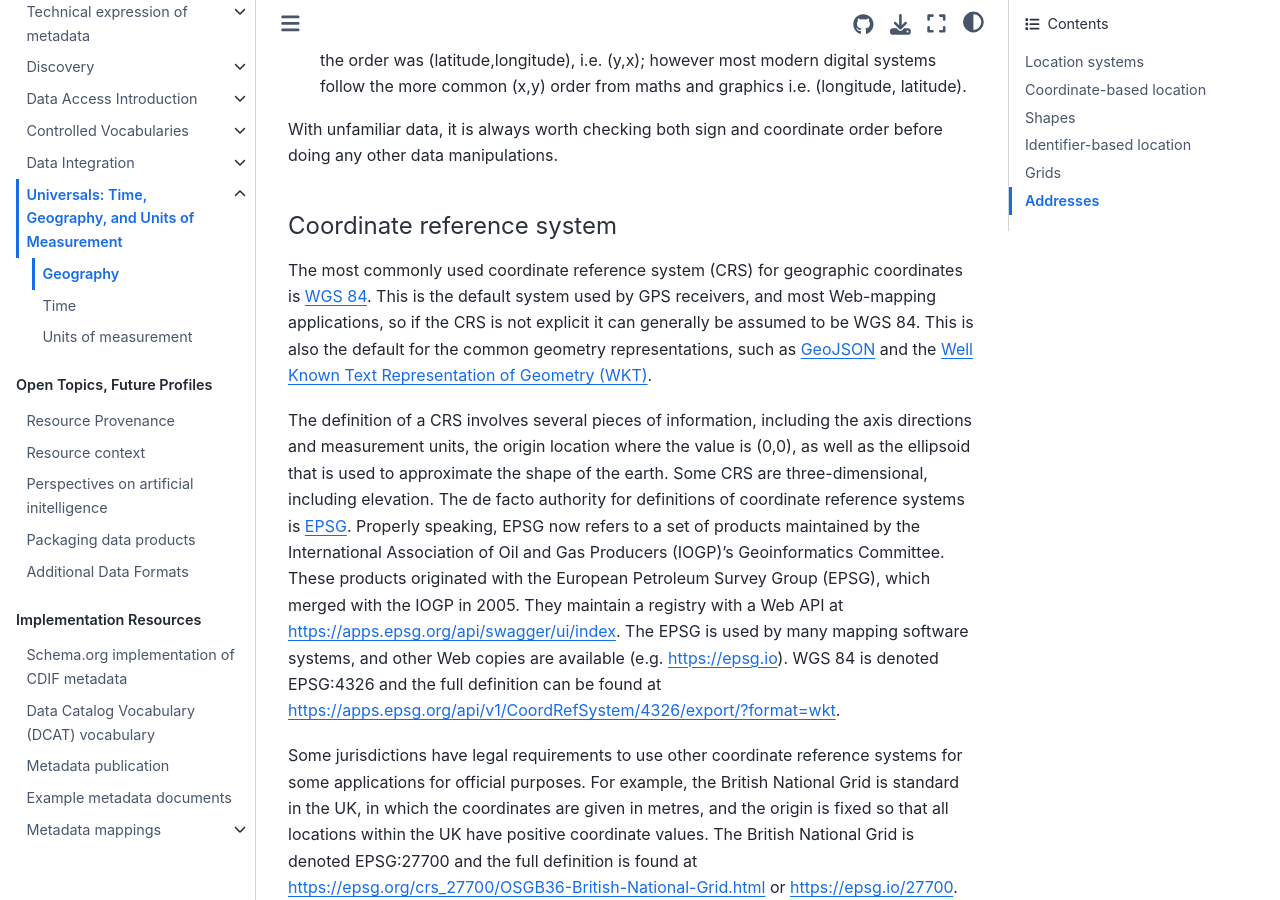
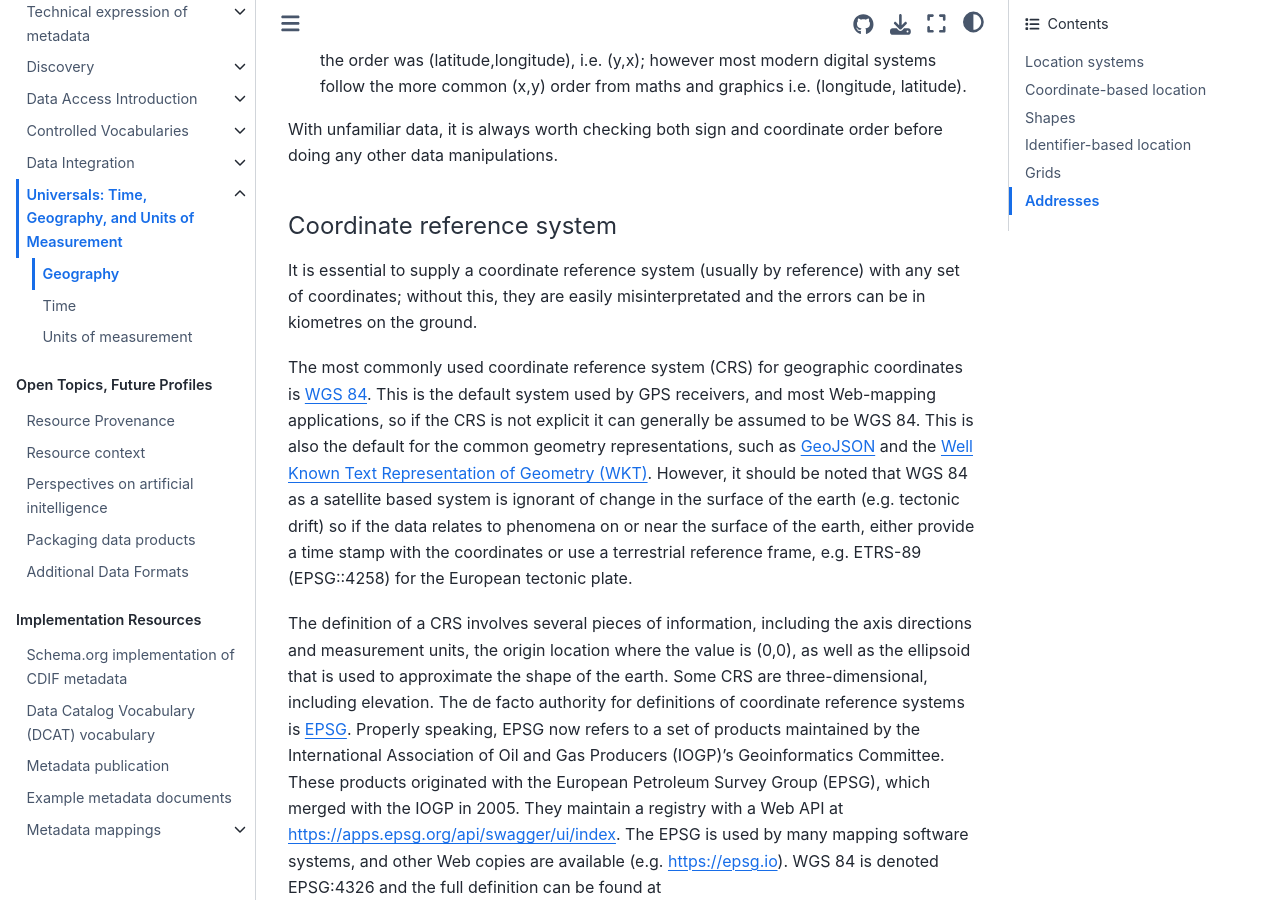
Before and after one commit to Cross-Domain-Interoperability-Framework/cdifbook, a Jupyter Book: the page built from universals/univgeography.md, in a window 1280 px wide and 900 px high, scrolled down 1599 px. Built offline with Jupyter Book 1.0.4 settings and Sphinx 7.4.7 and the Sphinx Book theme 1.1.4, drawn with Linux system fonts in a browser that asks for light colours.

Commit message:
Update univgeography.md
Emphasise that coordinates without CRS are pretty useless.
Also mention that with WGS84 the relationship between the numbers & the place changes over time.

```diff
--- a/universals/univgeography.md
+++ b/universals/univgeography.md
@@ -39,7 +39,9 @@ For points, lines, and polygons (including bounding-boxes) coordinate-based loca
 With unfamiliar data, it is always worth checking both sign and coordinate order before doing any other data manipulations.
 
 #### Coordinate reference system
-The most commonly used coordinate reference system (CRS) for geographic coordinates is [WGS 84](https://earth-info.nga.mil/index.php?dir=wgs84&action=wgs84). This is the default system used by GPS receivers, and most Web-mapping applications, so if the CRS is not explicit it can generally be assumed to be WGS 84. This is also the default for the common geometry representations, such as [GeoJSON](https://en.wikipedia.org/wiki/GeoJSON) and the [Well Known Text Representation of Geometry (WKT)](https://en.wikipedia.org/wiki/Well-known_text_representation_of_geometry).
+It is essential to supply a coordinate reference system (usually by reference) with any set of coordinates; without this, they are easily misinterpretated and the errors can be in kiometres on the ground.
+
+The most commonly used coordinate reference system (CRS) for geographic coordinates is [WGS 84](https://earth-info.nga.mil/index.php?dir=wgs84&action=wgs84). This is the default system used by GPS receivers, and most Web-mapping applications, so if the CRS is not explicit it can generally be assumed to be WGS 84. This is also the default for the common geometry representations, such as [GeoJSON](https://en.wikipedia.org/wiki/GeoJSON) and the [Well Known Text Representation of Geometry (WKT)](https://en.wikipedia.org/wiki/Well-known_text_representation_of_geometry). However, it should be noted that WGS 84 as a satellite based system is ignorant of change in the surface of the earth (e.g. tectonic drift) so if the data relates to phenomena on or near the surface of the earth, either provide a time stamp with the coordinates or use a terrestrial reference frame, e.g. ETRS-89 (EPSG::4258) for the European tectonic plate.
 
 The definition of a CRS involves several pieces of information, including the axis directions and measurement units, the origin location where the value is (0,0), as well as the ellipsoid that is used to approximate the shape of the earth. Some CRS are three-dimensional, including elevation. The de facto authority for definitions of coordinate reference systems is [EPSG](https://epsg.org). Properly speaking, EPSG now refers to a set of products maintained by the International Association of Oil and Gas Producers (IOGP)'s Geoinformatics Committee. These products originated with the European Petroleum Survey Group (EPSG), which merged with the IOGP in 2005. They maintain a registry with a Web API at https://apps.epsg.org/api/swagger/ui/index. The EPSG is used by many mapping software systems, and other Web copies are available (e.g. https://epsg.io). WGS 84 is denoted EPSG:4326 and the full definition can be found at https://apps.epsg.org/api/v1/CoordRefSystem/4326/export/?format=wkt.
 
```
